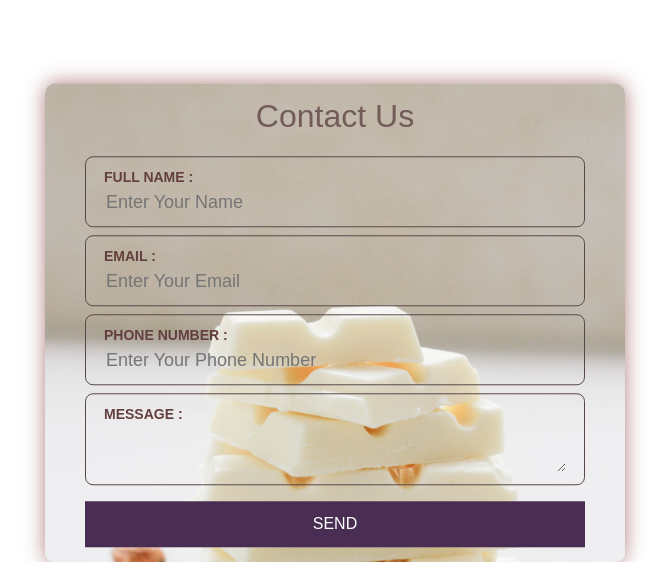
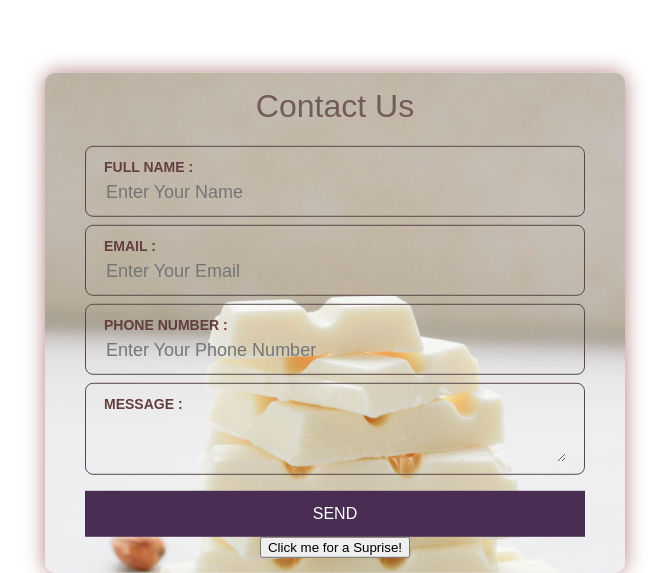
Before and after one commit to Hencimiru/module-1-Hencimiru, a plain HTML site: page index.html in a window 1280 px wide. Shown: the part 2400-2973 px from the top of the page, without its empty margins (305-974 px from the left). Drawn offline with Linux system fonts and the light colour scheme.

Commit message:
add simple js

```diff
--- a/index.html
+++ b/index.html
@@ -11,6 +11,7 @@
     <link rel="stylesheet" href="style.css">
     <link rel="icon" href="images/logo/logo.png">
     <script src="https://kit.fontawesome.com/b9b45c6621.js" crossorigin="anonymous"></script>
+
 </head>
 <body>
     <!-- -------------header/navbar------ -->
@@ -94,7 +95,16 @@
             <textarea></textarea>
         </div>
         <a class="btn">Send</a>
+
+        <button onclick="showAlert()">Click me for a Suprise!</button>
+
+        <script>
+            function showAlert() {
+                alert("Life is sweeter with chocolate.");
+            }
+        </script>
     </div>
+
 </body>
 </html>
 
```
